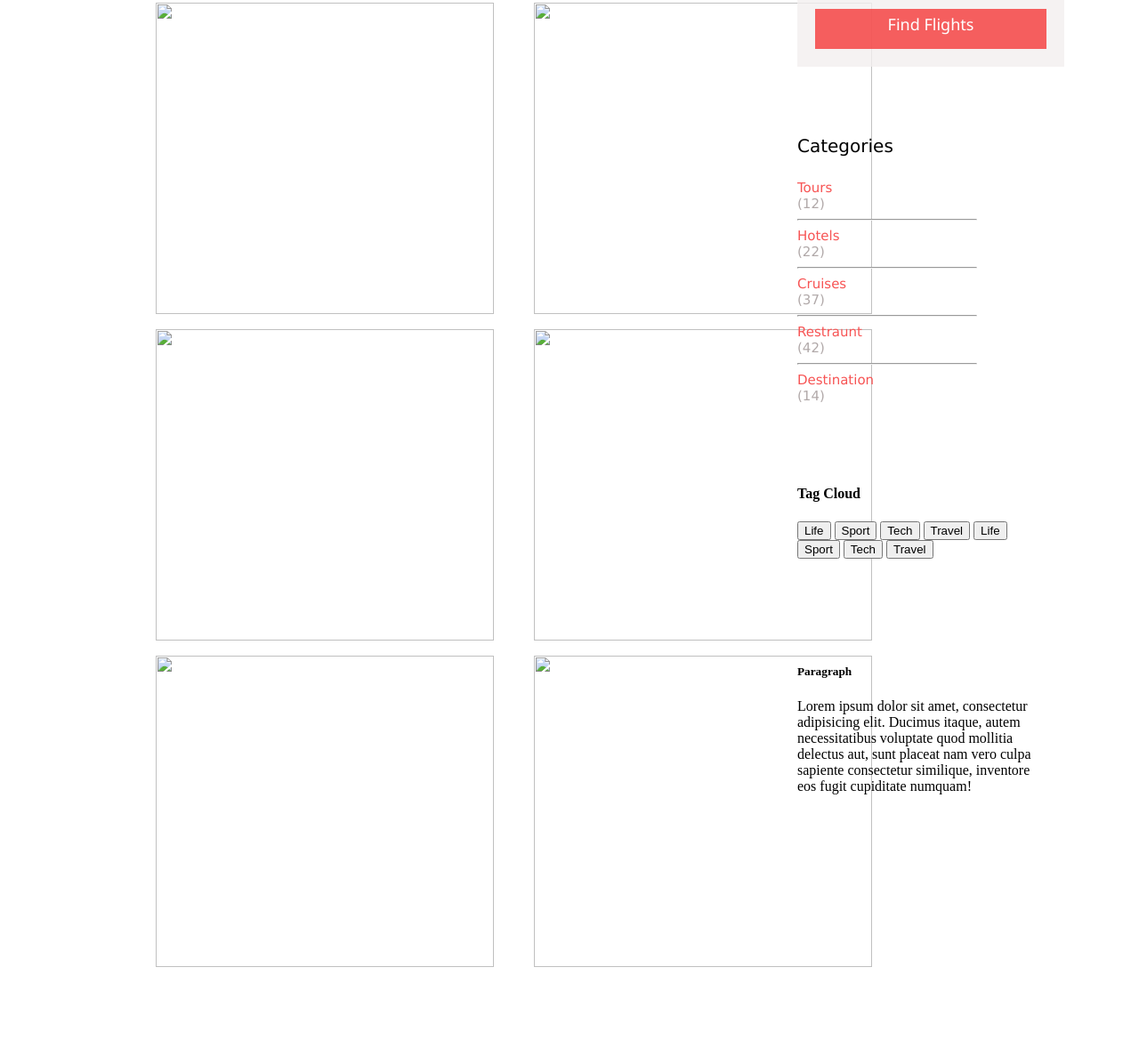
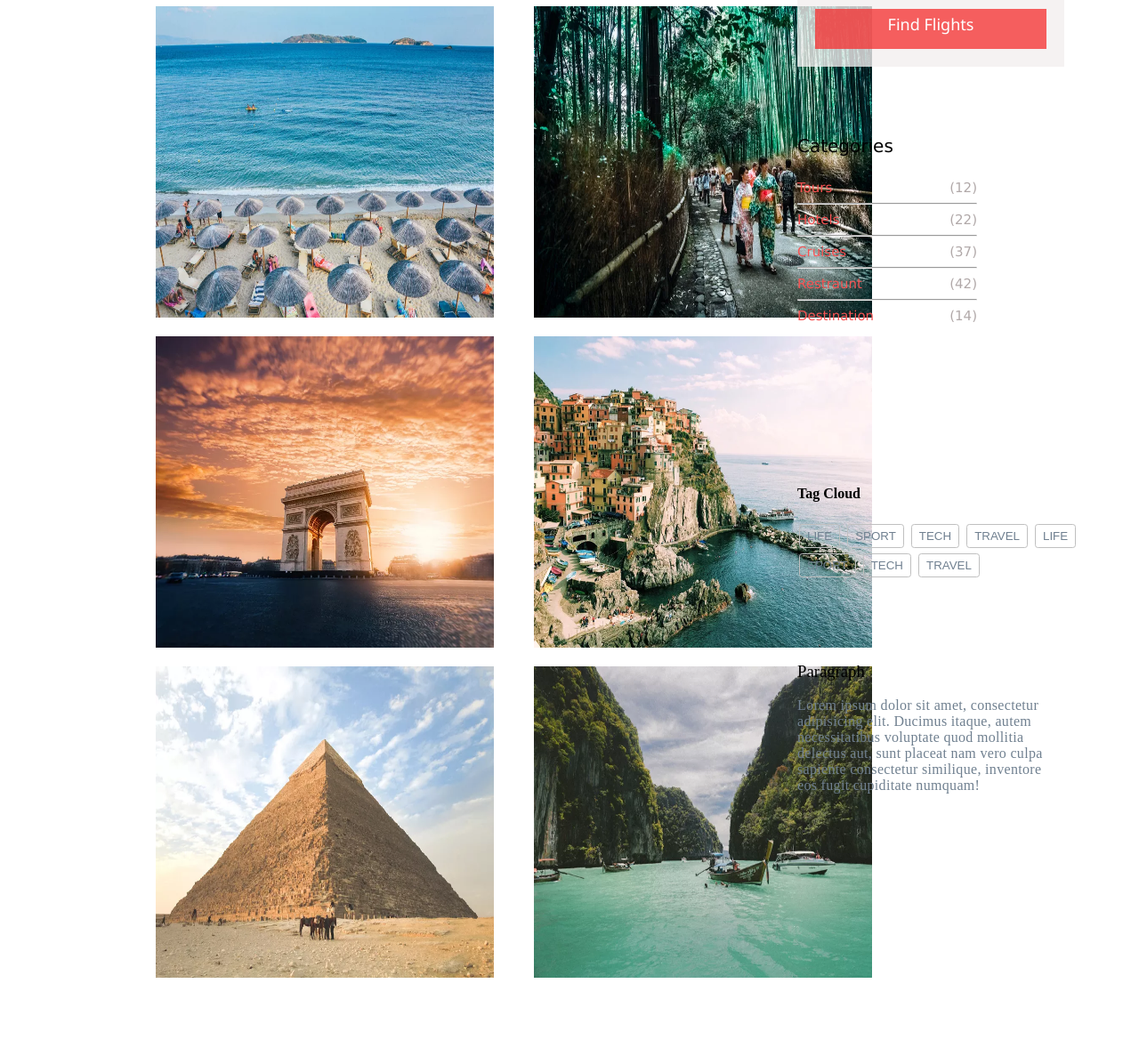
Before and after one commit to riteshsingla36/colorlib-voyage, a plain HTML site: page Tours.html in a window 1280 px wide. Shown: the part 1275-2453 px from the top of the page at 89% size. Drawn offline with Linux system fonts and the light colour scheme; files whose address does not match are found by name.

Commit message:
tours page css updated

```diff
--- a/Tours.css
+++ b/Tours.css
@@ -89,6 +89,13 @@ body,html{
     height:450px;
     margin-left: 70%;
   }
+
+  .sidebar-2-inner {
+    display: flex;
+    justify-content: space-between;
+  }
+
+
   .h5{
     font-size: 20px;
     font-weight: 100;
@@ -116,6 +123,26 @@ body,html{
     height:450px;
     margin-left: 70%;
   }
+
+  .sidebar-3 button {
+    background-color: transparent;
+    border-radius: .25em;
+    padding: 5px 8px;
+    border: 1px solid silver;
+    color: slategray;
+    text-transform: uppercase;
+    margin: 3px 2px;
+  }
+
+  .h51 {
+    font-weight: 500;
+  }
+
+  .para {
+    color: slategray;
+    letter-spacing: .02em;
+  }
+
   .sidebar-4{
     position: absolute;
     top:2000px;
--- a/Tours.html
+++ b/Tours.html
@@ -1,5 +1,6 @@
 <!DOCTYPE html>
 <html lang="en">
+
 <head>
     <meta charset="UTF-8">
     <meta http-equiv="X-UA-Compatible" content="IE=edge">
@@ -7,34 +8,35 @@
     <title>Tours</title>
     <link rel="stylesheet" href="Tours.css">
 </head>
+
 <body>
-<div class = "top">
-<p class = "text-1">Tours Destination</p>
+    <div class="top">
+        <p class="text-1">Tours Destination</p>
     </div>
-<div class = "image-grid">
-<div class = "photo"><img src = "./toursimg/Tours-2.webp"/></div>
-<div class = "photo"><img src = "./toursimg/Tours-3.webp"/></div>
-<div class = "photo"><img src = "./toursimg/Tours-4.webp"/></div>
-<div class = "photo"><img src = "./toursimg/Tours-5.webp"/></div>
-<div class = "photo"><img src = "./toursimg/Tours-6.webp"/></div>
-<div class = "photo"><img src = "./toursimg/Tours-7.webp"/></div>
-<div class = "photo"><img src = "./toursimg/Tours-8.webp"/></div>
-<div class = "photo"><img src = "./toursimg/Tours-9.webp"/></div>
+    <div class="image-grid">
+        <div class="photo"><img src="./images/toursimg/Tours-2.webp" /></div>
+        <div class="photo"><img src="./images/toursimg/Tours-3.webp" /></div>
+        <div class="photo"><img src="./images/toursimg/Tours-4.webp" /></div>
+        <div class="photo"><img src="./images/toursimg/Tours-5.webp" /></div>
+        <div class="photo"><img src="./images/toursimg/Tours-6.webp" /></div>
+        <div class="photo"><img src="./images/toursimg/Tours-7.webp" /></div>
+        <div class="photo"><img src="./images/toursimg/Tours-8.webp" /></div>
+        <div class="photo"><img src="./images/toursimg/Tours-9.webp" /></div>
     </div>
-<div class = "sidebar-1">
+    <div class="sidebar-1">
         <h3 class="h3">Find Your Tour</h3>
-<div class = "boxes">
-<form action method = "post">
-<div class = "search">
+        <div class="boxes">
+            <form action method="post">
+                <div class="search">
                     <input type="text" class="form-control" placeholder="Search Location">
                 </div>
                 <div class="check-in">
                     <input type="text" id="checkin_date" class="form-control" placeholder="Check-in date">
                 </div>
-<div class = "check-out">
+                <div class="check-out">
                     <input type="text" id="checkout_date" class="form-control" placeholder="Check-out date">
                 </div>
-<div class = "select">
+                <div class="select">
                     <select name="gest" id="gest">
                         <option value="gu">Guest</option>
                         <option value="one">1</option>
@@ -43,31 +45,53 @@
                         <option value="f">4+</option>
                     </select>
                 </div>
-<div class = "flights">
+                <div class="flights">
                     Find Flights
                 </div>
             </form>
         </div>
     </div>
-<div class = "sidebar-2">
-<h4 class = "h5">Categories</h4>
-<div class = "red">Tours</div>
-<div class = "num">(12)</div>
-<hr class = "hori">
-<div class = "red">Hotels</div>
-<div class = "num">(22)</div>
-<hr class = "hori">
-<div class = "red">Cruises</div>
-<div class = "num">(37)</div>
-<hr class = "hori">
-<div class = "red">Restraunt</div>
-<div class = "num">(42)</div>
-<hr class = "hori">
-<div class = "red">Destination</div>
-<div class = "num">(14)</div>
+    <div class="sidebar-2">
+        <h4 class="h5">Categories</h4>
+        <div class="sidebar-2-inner">
+            <div class="red">Tours</div>
+            <div class="num">(12)</div>
         </div>
-<div class = "sidebar-3">
-<h4 class = "h4">Tag Cloud</h4>
+        <hr class="hori">
+
+        <div class="sidebar-2-inner">
+            <div class="red">Hotels</div>
+            <div class="num">(22)</div>
+        </div>
+        <hr class="hori">
+
+        <div class="sidebar-2-inner">
+            <div class="red">Cruises</div>
+            <div class="num">(37)</div>
+        </div>
+        <hr class="hori">
+
+        <div class="sidebar-2-inner">
+            <div class="red">Restraunt</div>
+            <div class="num">(42)</div>
+        </div>
+        <hr class="hori">
+
+        <div class="sidebar-2-inner">
+            <div class="red">Destination</div>
+            <div class="num">(14)</div>
+        </div>
+
+
+
+
+
+
+
+
+    </div>
+    <div class="sidebar-3">
+        <h4 class="h4">Tag Cloud</h4>
         <button>Life</button>
         <button>Sport</button>
         <button>Tech</button>
@@ -78,9 +102,9 @@ Find Flights
         <button>Tech</button>
         <button>Travel</button>
     </div>
-<div class = "sidebar-4">
-<h5 class = "h51">Paragraph</h5>
-<p class ="para">
+    <div class="sidebar-4">
+        <h3 class="h51">Paragraph</h3>
+        <p class="para">
             Lorem ipsum dolor sit amet, consectetur<br>
             adipisicing elit. Ducimus itaque, autem<br>
             necessitatibus voluptate quod mollitia<br>
@@ -90,4 +114,5 @@ Find Flights
         </p>
     </div>
 </body>
+
 </html>
```
Also changed, not shown: contact.css (+9 -0 lines), contact.html (+9 -2 lines), hotels.html (+8 -8 lines), images/contact/top.webp (added). Lines whose indentation alone changed are shown as unchanged.
